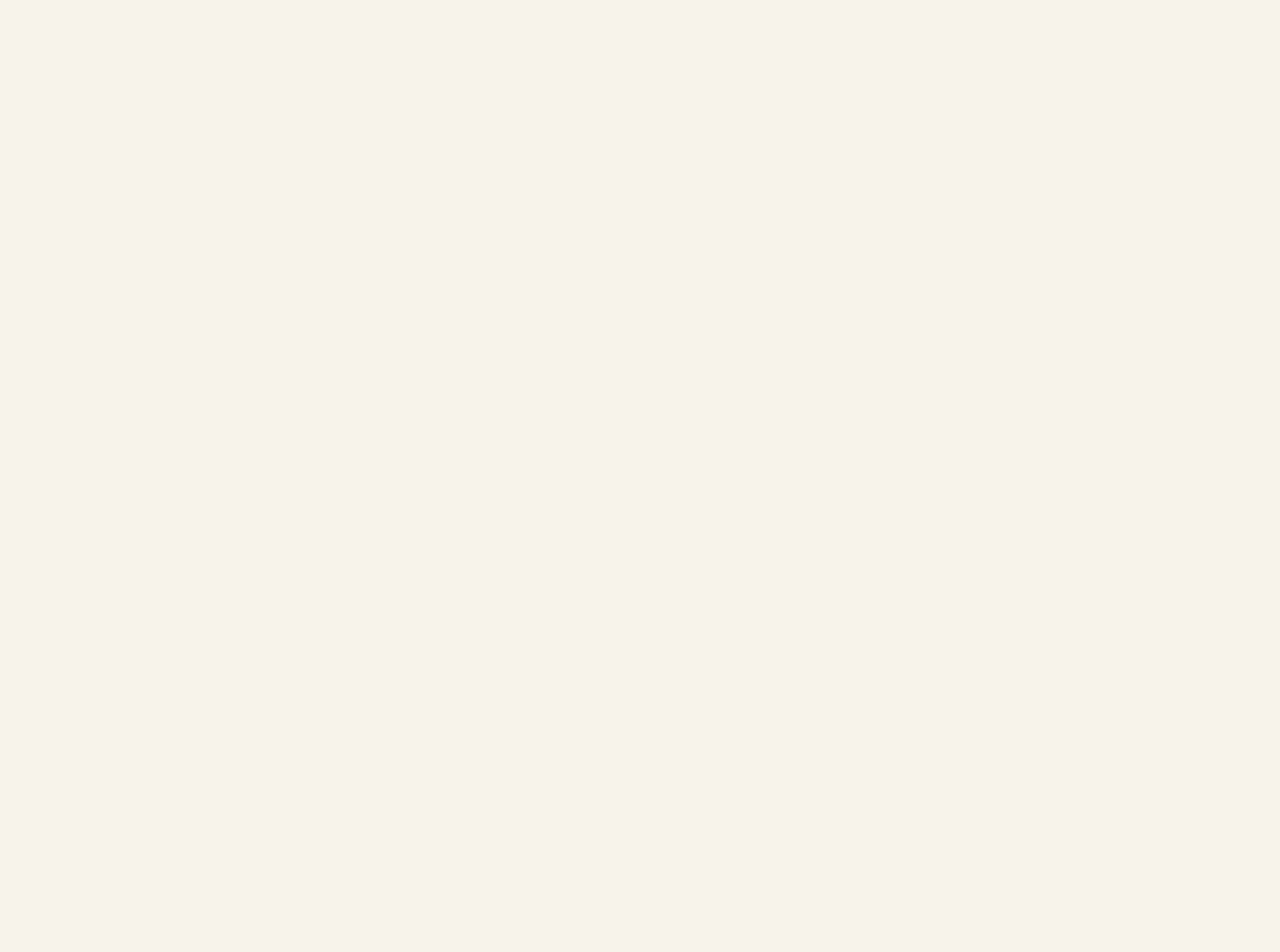
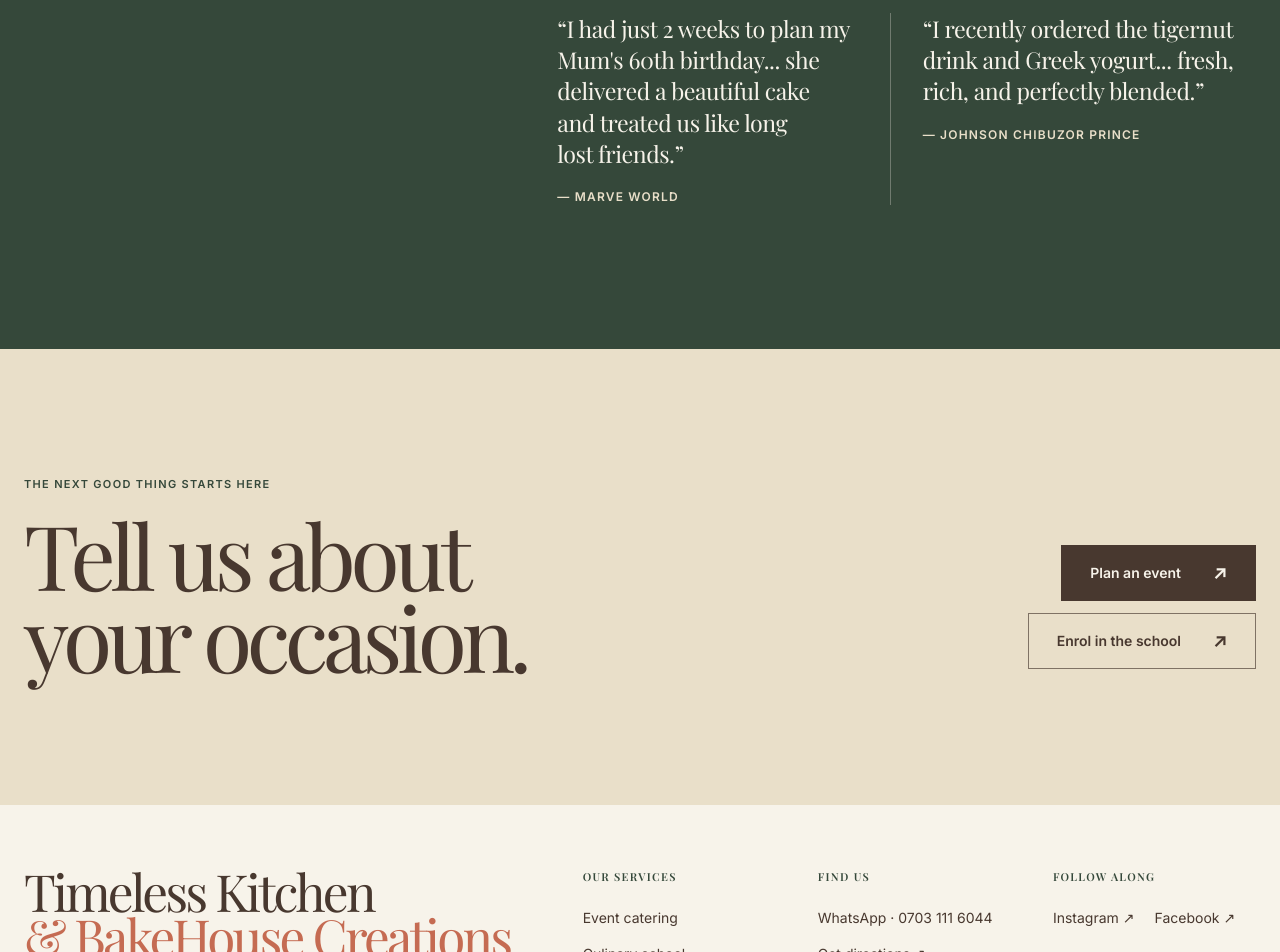
Before and after one commit to luminaforgeph/timeless-kitchen, a Next.js app: page / in a window 1280 px wide. Shown: the part 2660-3612 px from the top of the page. Before the commit the page ends 2121 px from the top, so only its background shows below. Built offline with nearby package versions, Linux system fonts and the light colour scheme.

Commit message:
Assemble final testimonials and closing sections

```diff
--- a/app/page.tsx
+++ b/app/page.tsx
@@ -1,6 +1,9 @@
 import Hero from "../components/sections/Hero";
 import ServicesBento from "../components/sections/ServicesBento";
+import Testimonials from "../components/sections/Testimonials";
+import ClosingCTA from "../components/sections/ClosingCTA";
 import Navbar from "../components/layout/Navbar";
+import Footer from "../components/layout/Footer";
 
 export default function HomePage() {
   return (
@@ -9,7 +12,10 @@ export default function HomePage() {
       <main>
         <Hero />
         <ServicesBento />
+        <Testimonials />
+        <ClosingCTA />
       </main>
+      <Footer />
     </>
   );
 }
```
